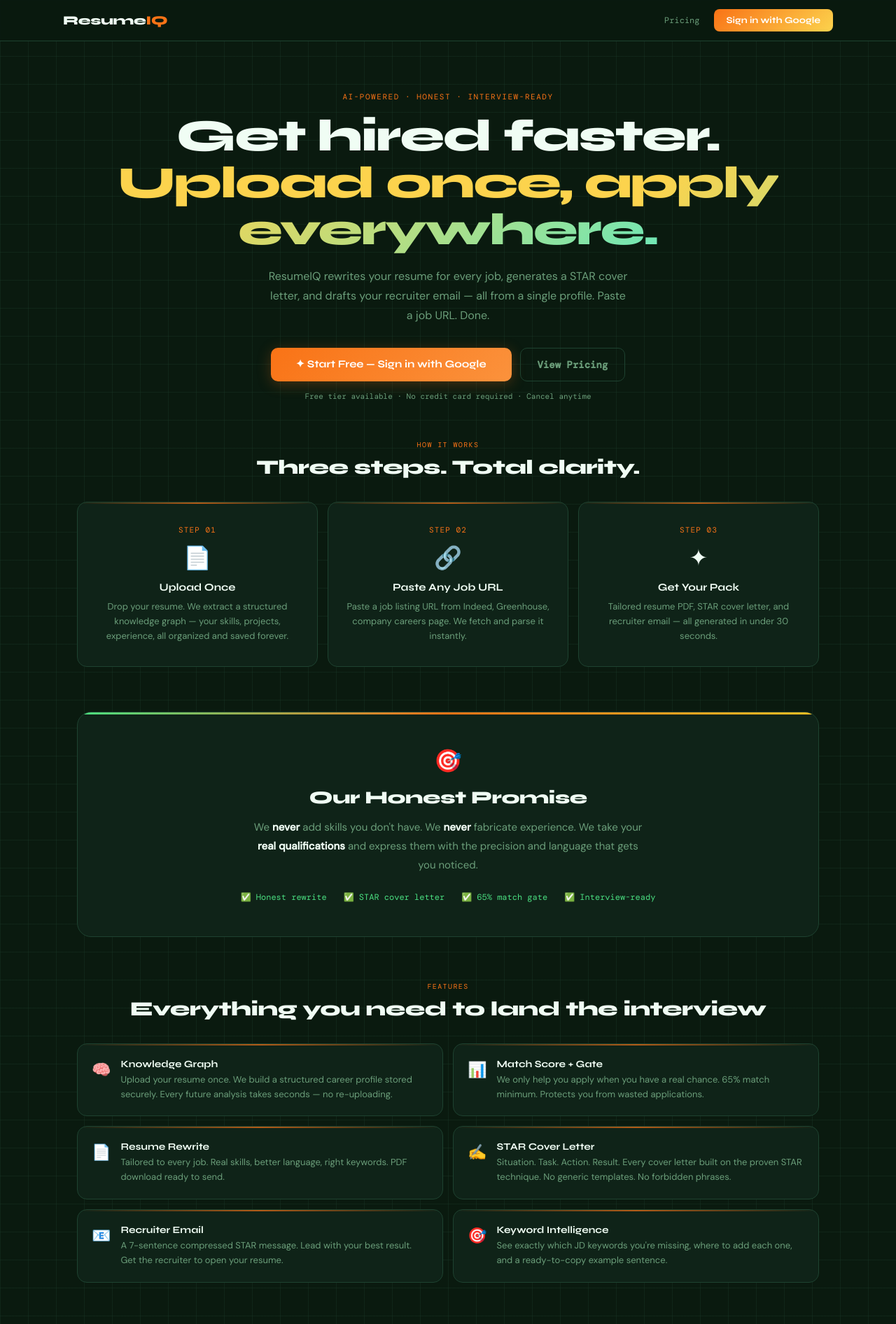
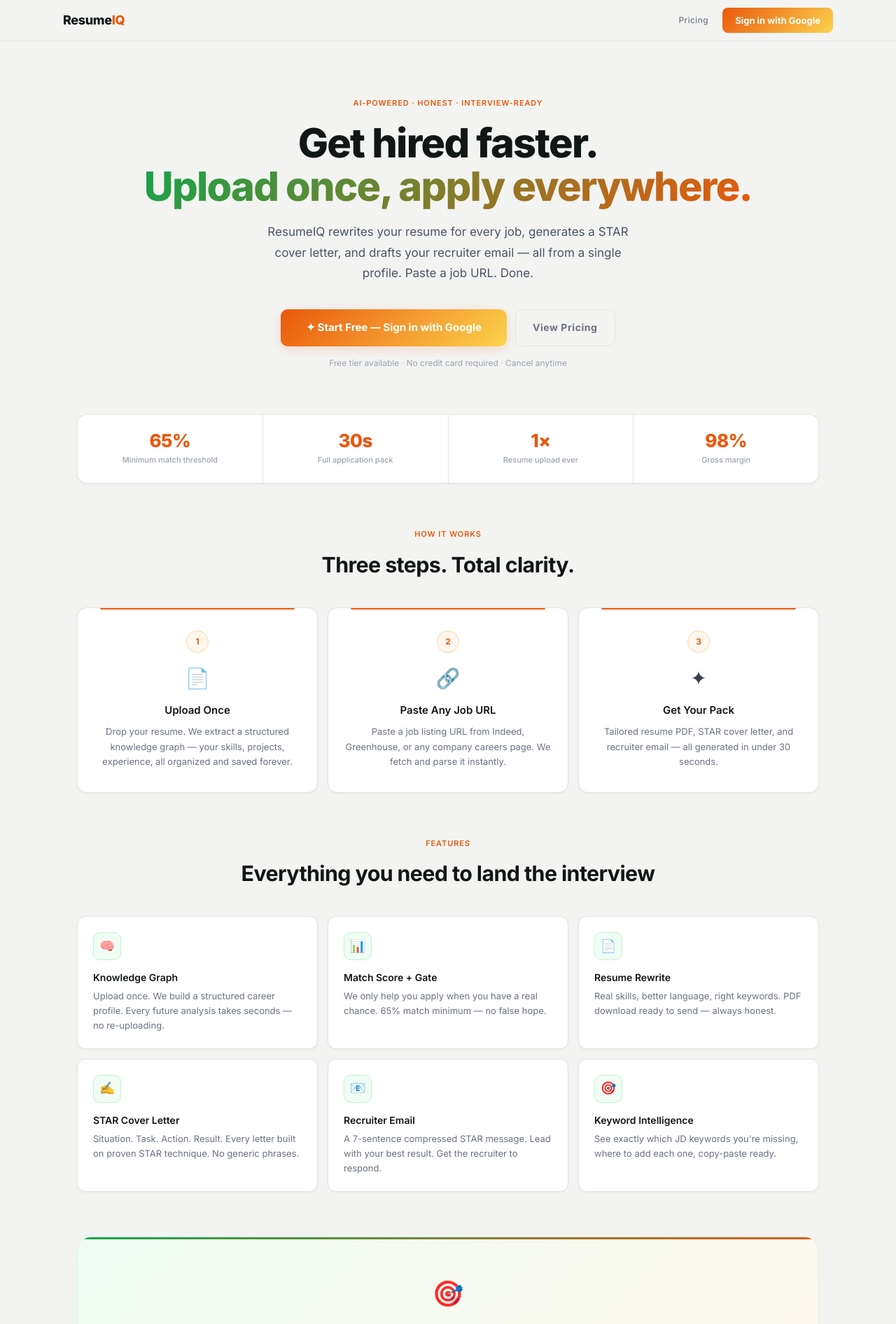
Before and after one commit to Dr-GirijaKaretla/resumeIQ_v2, a Flask app: page / in a window 1280 px wide. Shown: the top 1892 px of the page at 70% size. Run offline with Flask 3, Linux system fonts and the light colour scheme; some libraries are stand-ins or nearby versions.

Commit message:
Add files via upload

```diff
--- a/templates/base.html
+++ b/templates/base.html
@@ -6,33 +6,37 @@
   <title>{% block title %}ResumeIQ — AI Career Intelligence{% endblock %}</title>
   <meta name="description" content="AI-powered resume matching, rewriting, and cover letter generation. Get the interview you deserve."/>
   <link rel="preconnect" href="https://fonts.googleapis.com">
-  <link href="https://fonts.googleapis.com/css2?family=Syne:wght@400;600;700;800&family=DM+Mono:wght@400;500&family=DM+Sans:wght@300;400;500&display=swap" rel="stylesheet">
+  <link href="https://fonts.googleapis.com/css2?family=Inter:wght@400;500;600;700;800&display=swap" rel="stylesheet">
   <style>
     *, *::before, *::after { box-sizing: border-box; margin: 0; padding: 0; }
     :root {
-      /* Green & Orange — warm, bold, premium */
-      --bg:      #0a1a0f;   /* deep forest green-black */
-      --surface: #0f2318;   /* dark green surface */
-      --surface2:#132b1e;   /* slightly lighter green */
-      --border:  #1e4230;   /* green-tinted border */
-      --accent:  #f97316;   /* warm orange — primary CTA */
-      --glow:    rgba(249,115,22,.25);
-      --green:   #4ade80;   /* bright green for success */
-      --red:     #f87171;   /* soft rose for errors */
-      --yellow:  #fbbf24;   /* amber for warnings */
-      --text:    #f0fdf4;   /* near white with green tint */
-      --muted:   #6b9e7a;   /* muted green-grey */
-      --white:   #ffffff;
-      --orange:  #f97316;   /* orange alias */
-      --orange2: #fb923c;   /* lighter orange */
+      --page-bg:   #f3f4f2;
+      --bg:        #f3f4f2;
+      --card-bg:   #ffffff;
+      --surface:   #ffffff;
+      --surface2:  #f3f4f2;
+      --border:    #e2e5e0;
+      --accent:    #16a34a;
+      --orange:    #ea580c;
+      --glow:      rgba(234,88,12,.2);
+      --green:     #16a34a;
+      --red:       #dc2626;
+      --yellow:    #d97706;
+      --text:      #111714;
+      --text-1:    #111714;
+      --text-2:    #374151;
+      --text-3:    #6b7280;
+      --muted:     #6b7280;
+      --white:     #ffffff;
+      --shadow-sm: 0 1px 3px rgba(0,0,0,.06),0 1px 2px rgba(0,0,0,.04);
+      --shadow-md: 0 4px 12px rgba(0,0,0,.08),0 2px 4px rgba(0,0,0,.04);
     }
     body {
-      background: var(--bg); color: var(--text);
-      font-family: 'DM Sans', sans-serif; min-height: 100vh;
-      background-image:
-        linear-gradient(rgba(30,66,48,.3) 1px, transparent 1px),
-        linear-gradient(90deg, rgba(30,66,48,.3) 1px, transparent 1px);
-      background-size: 40px 40px;
+      background: #f3f4f2; color: #374151;
+      font-family: 'Inter', -apple-system, sans-serif;
+      font-size: 16px; line-height: 1.6;
+      -webkit-font-smoothing: antialiased;
+      min-height: 100vh;
     }
     @keyframes fadeUp { from{opacity:0;transform:translateY(16px)} to{opacity:1;transform:translateY(0)} }
     @keyframes spin   { to { transform: rotate(360deg); } }
@@ -41,8 +45,8 @@
     /* ── NAV ── */
     nav {
       position: sticky; top: 0; z-index: 100;
-      background: rgba(10,26,15,.95); backdrop-filter: blur(12px);
-      border-bottom: 1px solid var(--border);
+      background: rgba(243,244,242,.97); border-bottom: 1px solid #e2e5e0; backdrop-filter: blur(12px);
+      border-bottom: 1px solid #e2e5e0;
       padding: 0 24px;
     }
     .nav-inner {
@@ -51,22 +55,22 @@
       height: 58px;
     }
     .logo {
-      font-family: 'Syne', sans-serif; font-weight: 800;
+      font-family: 'Inter', sans-serif; font-weight: 800;
       font-size: 18px; letter-spacing: -.02em; text-decoration: none;
       color: var(--text);
     }
-    .logo span { color: #f97316; }
+    .logo span { color: #ea580c; }
     .nav-links { display: flex; align-items: center; gap: 8px; }
     .nav-link {
-      font-family: 'DM Mono', monospace; font-size: 12px;
-      color: var(--muted); text-decoration: none; padding: 6px 12px;
+      font-family: 'Inter', sans-serif; letter-spacing: .04em; font-size: 12px;
+      color: #5a6772; text-decoration: none; padding: 6px 12px;
       border-radius: 7px; transition: all .2s;
     }
     .nav-link:hover { color: var(--text); background: rgba(255,255,255,.05); }
     .nav-link.active { color: var(--text); }
     .btn-nav {
-      font-family: 'Syne', sans-serif; font-weight: 700; font-size: 13px;
-      background: linear-gradient(135deg, #f97316, #fcd34d);
+      font-family: 'Inter', sans-serif; font-weight: 700; font-size: 13px;
+      background: linear-gradient(135deg, #ea580c, #fcd34d);
       color: #fff; border: none; border-radius: 8px;
       padding: 8px 18px; cursor: pointer; text-decoration: none;
       transition: all .2s;
@@ -77,12 +81,12 @@
       border: 2px solid var(--accent); object-fit: cover;
     }
     .tier-badge {
-      font-family: 'DM Mono', monospace; font-size: 10px;
+      font-family: 'Inter', sans-serif; letter-spacing: .04em; font-size: 10px;
       text-transform: uppercase; letter-spacing: .08em;
       padding: 2px 8px; border-radius: 99px;
     }
     .tier-free     { background: rgba(107,107,154,.15); color: var(--muted); border: 1px solid rgba(107,107,154,.3); }
-    .tier-job_hunter { background: rgba(249,115,22,.15); color: #fcd34d; border: 1px solid rgba(249,115,22,.3); }
+    .tier-job_hunter { background: rgba(234,88,12,.15); color: #fcd34d; border: 1px solid rgba(234,88,12,.3); }
     .tier-career_pro { background: rgba(74,222,128,.15); color: var(--green); border: 1px solid rgba(74,222,128,.3); }
 
     /* ── MAIN WRAPPER ── */
@@ -91,7 +95,8 @@
 
     /* ── CARDS ── */
     .card {
-      background: var(--surface); border: 1px solid var(--border);
+      background: #f3f4f2; border: 1px solid #e2e5e0;
+      box-shadow: 0 1px 4px rgba(0,0,0,.06);
       border-radius: 14px; padding: 22px 24px;
       position: relative; overflow: hidden;
     }
@@ -107,39 +112,39 @@
 
     /* ── BUTTONS ── */
     .btn {
-      font-family: 'Syne', sans-serif; font-weight: 700; font-size: 14px;
+      font-family: 'Inter', sans-serif; font-weight: 700; font-size: 14px;
       border-radius: 10px; padding: 12px 28px; cursor: pointer;
       border: none; transition: all .2s; display: inline-block;
       text-decoration: none; text-align: center;
     }
     .btn-primary {
-      background: linear-gradient(135deg, #f97316, #fcd34d);
-      color: #fff; box-shadow: 0 4px 16px rgba(249,115,22,.18);
+      background: linear-gradient(135deg, #ea580c, #fcd34d);
+      color: #fff; box-shadow: 0 4px 16px rgba(234,88,12,.18);
     }
-    .btn-primary:hover { transform: translateY(-2px); box-shadow: 0 8px 28px var(--glow); }
+    .btn-primary:hover { background: #c2410c; box-shadow: 0 3px 10px rgba(234,88,12,.3); transform: translateY(-1px); }
     .btn-primary:disabled { opacity: .5; cursor: not-allowed; transform: none; }
     .btn-green  { background: linear-gradient(135deg, var(--green), #22c77a); color: #0a1a0f; }
     .btn-green:hover { transform: translateY(-2px); box-shadow: 0 8px 24px rgba(74,222,128,.3); }
     .btn-ghost  {
       background: transparent; color: var(--muted);
-      border: 1px solid var(--border); font-family: 'DM Mono', monospace;
+      border: 1px solid var(--border); font-family: 'Inter', sans-serif; letter-spacing: .04em;
       font-size: 12px;
     }
     .btn-ghost:hover { color: var(--text); border-color: var(--muted); }
-    .btn-danger { background: rgba(248,113,113,.15); color: var(--red); border: 1px solid rgba(248,113,113,.3); font-family: 'DM Mono', monospace; font-size: 12px; }
+    .btn-danger { background: rgba(248,113,113,.15); color: var(--red); border: 1px solid rgba(248,113,113,.3); font-family: 'Inter', sans-serif; letter-spacing: .04em; font-size: 12px; }
     .btn-danger:hover { background: rgba(248,113,113,.25); }
 
     /* ── FORM ELEMENTS ── */
     .input {
       width: 100%; background: var(--surface2); border: 1px solid var(--border);
-      border-radius: 8px; color: var(--text); font-family: 'DM Sans', sans-serif;
+      border-radius: 8px; color: var(--text); font-family: 'Inter', sans-serif;
       font-size: 14px; padding: 11px 14px; outline: none; transition: border-color .2s;
     }
     .input:focus { border-color: var(--accent); }
     .input::placeholder { color: var(--muted); opacity: .7; }
     textarea.input { min-height: 120px; resize: vertical; line-height: 1.6; }
     .label {
-      font-family: 'DM Mono', monospace; font-size: 11px;
+      font-family: 'Inter', sans-serif; letter-spacing: .04em; font-size: 11px;
       text-transform: uppercase; letter-spacing: .1em;
       color: var(--muted); margin-bottom: 6px; display: block;
     }
@@ -151,14 +156,14 @@
     }
     .alert-error   { background: rgba(248,113,113,.1); border: 1px solid rgba(248,113,113,.25); color: #ff9090; }
     .alert-success { background: rgba(74,222,128,.1);   border: 1px solid rgba(74,222,128,.25);   color: var(--green); }
-    .alert-info    { background: rgba(249,115,22,.1);  border: 1px solid rgba(249,115,22,.25);  color: #fcd34d; }
+    .alert-info    { background: rgba(234,88,12,.1);  border: 1px solid rgba(234,88,12,.25);  color: #fcd34d; }
     .alert-warning { background: rgba(251,191,36,.1); border: 1px solid rgba(251,191,36,.25); color: var(--yellow); }
 
     /* ── TAGS ── */
-    .tag { font-family: 'DM Mono', monospace; font-size: 11px; padding: 2px 8px; border-radius: 5px; display: inline-block; margin: 2px; }
+    .tag { font-family: 'Inter', sans-serif; letter-spacing: .04em; font-size: 11px; padding: 2px 8px; border-radius: 5px; display: inline-block; margin: 2px; }
     .tag-match  { background: rgba(74,222,128,.1);   color: var(--green); border: 1px solid rgba(74,222,128,.2); }
     .tag-miss   { background: rgba(248,113,113,.1); color: var(--red);   border: 1px solid rgba(248,113,113,.2); }
-    .tag-bonus  { background: rgba(249,115,22,.1);  color: #fcd34d;      border: 1px solid rgba(249,115,22,.2); }
+    .tag-bonus  { background: rgba(234,88,12,.1);  color: #fcd34d;      border: 1px solid rgba(234,88,12,.2); }
     .tag-neutral{ background: rgba(255,255,255,.05);color: var(--muted); border: 1px solid var(--border); }
 
     /* ── PROGRESS ── */
@@ -178,8 +183,8 @@
     .text-green   { color: var(--green); }
     .text-red     { color: var(--red); }
     .text-center  { text-align: center; }
-    .mono         { font-family: 'DM Mono', monospace; font-size: 12px; }
-    .syne         { font-family: 'Syne', sans-serif; }
+    .mono         { font-family: 'Inter', sans-serif; letter-spacing: .04em; font-size: 12px; }
+    .syne         { font-family: 'Inter', sans-serif; }
     .bold         { font-weight: 700; }
     .mt-1 { margin-top: 8px; }   .mt-2 { margin-top: 16px; }
     .mt-3 { margin-top: 24px; }  .mt-4 { margin-top: 32px; }
@@ -241,12 +246,12 @@
 
 <footer style="border-top:1px solid var(--border);padding:20px 24px;margin-top:40px">
   <div style="max-width:1100px;margin:0 auto;display:flex;justify-content:space-between;align-items:center;flex-wrap:wrap;gap:10px">
-    <span class="mono text-muted" style="font-size:10px">© 2026 ResumeIQ · Honest AI Career Intelligence</span>
+    <span class="label-text text-muted" style="font-size:10px">© 2026 ResumeIQ · Honest AI Career Intelligence</span>
     <div style="display:flex;gap:16px">
-      <a href="/privacy" class="mono text-muted" style="font-size:10px;text-decoration:none">Privacy</a>
-      <a href="/pricing" class="mono text-muted" style="font-size:10px;text-decoration:none">Pricing</a>
+      <a href="/privacy" class="label-text text-muted" style="font-size:10px;text-decoration:none">Privacy</a>
+      <a href="/pricing" class="label-text text-muted" style="font-size:10px;text-decoration:none">Pricing</a>
       {% if current_user.is_authenticated and current_user.tier != 'free' %}
-      <a href="/billing/portal" class="mono text-muted" style="font-size:10px;text-decoration:none">Manage Subscription</a>
+      <a href="/billing/portal" class="label-text text-muted" style="font-size:10px;text-decoration:none">Manage Subscription</a>
       {% endif %}
     </div>
   </div>
--- a/templates/landing.html
+++ b/templates/landing.html
@@ -5,110 +5,122 @@
 <div class="wrap" style="padding-top:0">
 
   <!-- HERO -->
-  <div style="text-align:center;padding:72px 20px 56px;animation:fadeUp .6s ease">
-    <div class="mono text-accent" style="letter-spacing:.14em;text-transform:uppercase;margin-bottom:16px;font-size:11px">
+  <div style="text-align:center;padding:80px 20px 64px">
+    <div style="font-size:11px;font-weight:600;letter-spacing:.08em;text-transform:uppercase;color:#ea580c;margin-bottom:16px">
       AI-Powered · Honest · Interview-Ready
     </div>
-    <h1 class="syne" style="font-size:clamp(2.4rem,6vw,4rem);font-weight:800;letter-spacing:-.03em;line-height:1.05;margin-bottom:18px">
+    <h1 style="font-size:clamp(2.2rem,5vw,3.6rem);font-weight:800;letter-spacing:-.03em;line-height:1.08;margin-bottom:20px;color:#111714">
       Get hired faster.<br>
-      <span style="background:linear-gradient(135deg,#fcd34d,#fcd34d,#6ee7b7);-webkit-background-clip:text;-webkit-text-fill-color:transparent;background-clip:text">
+      <span style="background:linear-gradient(135deg,#16a34a,#ea580c);-webkit-background-clip:text;-webkit-text-fill-color:transparent;background-clip:text">
         Upload once, apply everywhere.
       </span>
     </h1>
-    <p class="text-muted" style="font-size:16px;line-height:1.75;max-width:520px;margin:0 auto 32px">
+    <p style="font-size:17px;line-height:1.75;color:#4b5563;max-width:520px;margin:0 auto 36px">
       ResumeIQ rewrites your resume for every job, generates a STAR cover letter,
       and drafts your recruiter email — all from a single profile. Paste a job URL. Done.
     </p>
     <div style="display:flex;gap:12px;justify-content:center;flex-wrap:wrap">
-      <a href="/auth/login" class="btn btn-primary" style="font-size:15px;padding:14px 36px;background:linear-gradient(135deg,#f97316,#fb923c);box-shadow:0 4px 20px rgba(249,115,22,.25)">
+      <a href="/auth/login" class="btn btn-primary" style="font-size:15px;padding:14px 36px">
         ✦ Start Free — Sign in with Google
       </a>
       <a href="/pricing" class="btn btn-ghost" style="font-size:14px;padding:14px 24px">
         View Pricing
       </a>
     </div>
-    <p class="text-muted mono" style="font-size:11px;margin-top:14px">
+    <p style="font-size:12px;color:#9ca3af;margin-top:14px">
       Free tier available · No credit card required · Cancel anytime
     </p>
   </div>
 
+  <!-- STATS STRIP -->
+  <div style="display:grid;grid-template-columns:repeat(4,1fr);gap:1px;background:#e2e5e0;border:1px solid #e2e5e0;border-radius:14px;overflow:hidden;margin-bottom:64px;box-shadow:0 1px 3px rgba(0,0,0,.06)">
+    {% for val, label in [('65%','Minimum match threshold'),('30s','Full application pack'),('1×','Resume upload ever'),('98%','Gross margin')] %}
+    <div style="background:#fff;padding:24px 16px;text-align:center">
+      <div style="font-size:26px;font-weight:800;color:#ea580c;letter-spacing:-.02em;line-height:1;margin-bottom:6px">{{ val }}</div>
+      <div style="font-size:11px;color:#9ca3af;font-weight:500">{{ label }}</div>
+    </div>
+    {% endfor %}
+  </div>
+
   <!-- HOW IT WORKS -->
   <div style="margin-bottom:64px">
-    <div class="text-center mb-2">
-      <div style="font-family:'DM Mono',monospace;font-size:10px;text-transform:uppercase;letter-spacing:.14em;color:#f97316">How it works</div>
-      <h2 class="syne" style="font-size:1.8rem;font-weight:800;letter-spacing:-.02em;margin-top:8px">Three steps. Total clarity.</h2>
+    <div style="text-align:center;margin-bottom:36px">
+      <div style="font-size:11px;font-weight:600;letter-spacing:.08em;text-transform:uppercase;color:#ea580c;margin-bottom:10px">How it works</div>
+      <h2 style="font-size:1.9rem;font-weight:700;letter-spacing:-.02em;color:#111714">Three steps. Total clarity.</h2>
     </div>
-    <div class="grid-3" style="margin-top:32px">
-      {% for step in [
-        ('01', '📄', 'Upload Once', 'Drop your resume. We extract a structured knowledge graph — your skills, projects, experience, all organized and saved forever.'),
-        ('02', '🔗', 'Paste Any Job URL', 'Paste a job listing URL from Indeed, Greenhouse, company careers page. We fetch and parse it instantly.'),
-        ('03', '✦', 'Get Your Pack', 'Tailored resume PDF, STAR cover letter, and recruiter email — all generated in under 30 seconds.'),
+    <div class="grid-3">
+      {% for num, icon, title, desc in [
+        ('1','📄','Upload Once','Drop your resume. We extract a structured knowledge graph — your skills, projects, experience, all organized and saved forever.'),
+        ('2','🔗','Paste Any Job URL','Paste a job listing URL from Indeed, Greenhouse, or any company careers page. We fetch and parse it instantly.'),
+        ('3','✦','Get Your Pack','Tailored resume PDF, STAR cover letter, and recruiter email — all generated in under 30 seconds.'),
       ] %}
-      <div class="card" style="text-align:center;padding:32px 24px">
-        <div class="mono text-accent" style="font-size:11px;margin-bottom:12px;letter-spacing:.1em">STEP {{ step[0] }}</div>
-        <div style="font-size:32px;margin-bottom:12px">{{ step[1] }}</div>
-        <div class="syne bold" style="font-size:15px;margin-bottom:8px">{{ step[2] }}</div>
-        <p class="text-muted" style="font-size:13px;line-height:1.65">{{ step[3] }}</p>
+      <div style="background:#fff;border:1px solid #e2e5e0;border-radius:14px;padding:32px 24px;text-align:center;box-shadow:0 1px 3px rgba(0,0,0,.06);position:relative;overflow:hidden">
+        <div style="position:absolute;top:0;left:32px;right:32px;height:2px;background:#ea580c;border-radius:0 0 2px 2px"></div>
+        <div style="width:32px;height:32px;border-radius:50%;background:#fff7ed;border:1px solid #fed7aa;display:flex;align-items:center;justify-content:center;margin:0 auto 14px;font-size:12px;font-weight:700;color:#ea580c">{{ num }}</div>
+        <div style="font-size:28px;margin-bottom:12px">{{ icon }}</div>
+        <div style="font-size:15px;font-weight:600;color:#111714;margin-bottom:8px">{{ title }}</div>
+        <p style="font-size:13px;color:#6b7280;line-height:1.65">{{ desc }}</p>
       </div>
       {% endfor %}
     </div>
   </div>
 
-  <!-- THE PROMISE -->
+  <!-- FEATURES -->
   <div style="margin-bottom:64px">
-    <div style="background:var(--surface);border:1px solid var(--border);border-radius:20px;padding:48px;text-align:center;position:relative;overflow:hidden">
-      <div style="position:absolute;top:0;left:0;right:0;height:3px;background:linear-gradient(90deg,#4ade80,#f97316,#fbbf24)"></div>
-      <div style="font-size:32px;margin-bottom:16px">🎯</div>
-      <h2 class="syne" style="font-size:1.6rem;font-weight:800;letter-spacing:-.02em;margin-bottom:14px">Our Honest Promise</h2>
-      <p style="font-size:15px;line-height:1.8;max-width:560px;margin:0 auto;color:var(--muted)">
-        We <strong style="color:var(--text)">never</strong> add skills you don't have.
-        We <strong style="color:var(--text)">never</strong> fabricate experience.
-        We take your <strong style="color:var(--text)">real qualifications</strong> and express them
-        with the precision and language that gets you noticed.
+    <div style="text-align:center;margin-bottom:36px">
+      <div style="font-size:11px;font-weight:600;letter-spacing:.08em;text-transform:uppercase;color:#ea580c;margin-bottom:10px">Features</div>
+      <h2 style="font-size:1.9rem;font-weight:700;letter-spacing:-.02em;color:#111714">Everything you need to land the interview</h2>
+    </div>
+    <div class="grid-3">
+      {% for icon, title, desc in [
+        ('🧠','Knowledge Graph','Upload once. We build a structured career profile. Every future analysis takes seconds — no re-uploading.'),
+        ('📊','Match Score + Gate','We only help you apply when you have a real chance. 65% match minimum — no false hope.'),
+        ('📄','Resume Rewrite','Real skills, better language, right keywords. PDF download ready to send — always honest.'),
+        ('✍️','STAR Cover Letter','Situation. Task. Action. Result. Every letter built on proven STAR technique. No generic phrases.'),
+        ('📧','Recruiter Email','A 7-sentence compressed STAR message. Lead with your best result. Get the recruiter to respond.'),
+        ('🎯','Keyword Intelligence','See exactly which JD keywords you\'re missing, where to add each one, copy-paste ready.'),
+      ] %}
+      <div style="background:#fff;border:1px solid #e2e5e0;border-radius:12px;padding:22px;box-shadow:0 1px 3px rgba(0,0,0,.06)">
+        <div style="width:40px;height:40px;background:#f0fdf4;border:1px solid #bbf7d0;border-radius:10px;display:flex;align-items:center;justify-content:center;font-size:18px;margin-bottom:14px">{{ icon }}</div>
+        <div style="font-size:14px;font-weight:600;color:#111714;margin-bottom:5px">{{ title }}</div>
+        <p style="font-size:13px;color:#6b7280;line-height:1.6">{{ desc }}</p>
+      </div>
+      {% endfor %}
+    </div>
+  </div>
+
+  <!-- PROMISE -->
+  <div style="margin-bottom:64px">
+    <div style="background:linear-gradient(135deg,#f0fdf4,#fff7ed);border:1px solid #d1fae5;border-radius:20px;padding:52px 40px;text-align:center;position:relative;overflow:hidden">
+      <div style="position:absolute;top:0;left:0;right:0;height:3px;background:linear-gradient(90deg,#16a34a,#ea580c)"></div>
+      <div style="font-size:36px;margin-bottom:14px">🎯</div>
+      <h2 style="font-size:1.7rem;font-weight:700;letter-spacing:-.02em;color:#111714;margin-bottom:14px">Our Honest Promise</h2>
+      <p style="font-size:15px;line-height:1.8;max-width:520px;margin:0 auto;color:#4b5563">
+        We <strong style="color:#111714">never</strong> add skills you don't have.
+        We <strong style="color:#111714">never</strong> fabricate experience.
+        We take your <strong style="color:#111714">real qualifications</strong> and express them
+        with the precision that gets you noticed.
       </p>
-      <div style="margin-top:24px;display:flex;gap:24px;justify-content:center;flex-wrap:wrap">
+      <div style="display:flex;gap:24px;justify-content:center;flex-wrap:wrap;margin-top:24px">
         {% for item in [('✅','Honest rewrite'),('✅','STAR cover letter'),('✅','65% match gate'),('✅','Interview-ready')] %}
-        <div class="mono" style="font-size:12px;color:#4ade80">{{ item[0] }} {{ item[1] }}</div>
+        <div style="font-size:13px;font-weight:500;color:#16a34a;display:flex;align-items:center;gap:6px">{{ item[0] }} {{ item[1] }}</div>
         {% endfor %}
       </div>
     </div>
   </div>
 
-  <!-- FEATURES GRID -->
-  <div style="margin-bottom:64px">
-    <div class="text-center mb-2">
-      <div class="mono text-accent" style="font-size:10px;text-transform:uppercase;letter-spacing:.14em">Features</div>
-      <h2 class="syne" style="font-size:1.8rem;font-weight:800;letter-spacing:-.02em;margin-top:8px">Everything you need to land the interview</h2>
-    </div>
-    <div class="grid-2" style="margin-top:32px">
-      {% for f in [
-        ('🧠','Knowledge Graph','Upload your resume once. We build a structured career profile stored securely. Every future analysis takes seconds — no re-uploading.'),
-        ('📊','Match Score + Gate','We only help you apply when you have a real chance. 65% match minimum. Protects you from wasted applications.'),
-        ('📄','Resume Rewrite','Tailored to every job. Real skills, better language, right keywords. PDF download ready to send.'),
-        ('✍️','STAR Cover Letter','Situation. Task. Action. Result. Every cover letter built on the proven STAR technique. No generic templates. No forbidden phrases.'),
-        ('📧','Recruiter Email','A 7-sentence compressed STAR message. Lead with your best result. Get the recruiter to open your resume.'),
-        ('🎯','Keyword Intelligence','See exactly which JD keywords you\'re missing, where to add each one, and a ready-to-copy example sentence.'),
-      ] %}
-      <div class="card" style="display:flex;gap:14px;align-items:flex-start;padding:20px">
-        <span style="font-size:22px;flex-shrink:0;margin-top:2px">{{ f[0] }}</span>
-        <div>
-          <div class="syne bold" style="font-size:14px;margin-bottom:4px">{{ f[1] }}</div>
-          <p class="text-muted" style="font-size:13px;line-height:1.6">{{ f[2] }}</p>
-        </div>
-      </div>
-      {% endfor %}
-    </div>
-  </div>
-
-  <!-- CTA -->
-  <div style="text-align:center;padding:48px 0 32px">
-    <h2 class="syne" style="font-size:2rem;font-weight:800;letter-spacing:-.03em;margin-bottom:14px">
+  <!-- FINAL CTA -->
+  <div style="background:#111714;border-radius:20px;padding:64px 40px;text-align:center;margin-bottom:40px">
+    <h2 style="font-size:2rem;font-weight:800;letter-spacing:-.03em;color:#fff;margin-bottom:10px">
       Ready to get the interview?
     </h2>
-    <a href="/auth/login" class="btn btn-primary" style="font-size:15px;padding:16px 44px">
+    <p style="font-size:15px;color:#9ca3af;margin-bottom:28px">
+      Join thousands of job seekers who applied smarter with ResumeIQ
+    </p>
+    <a href="/auth/login" class="btn btn-primary" style="font-size:15px;padding:14px 40px">
       ✦ Start Free Today
     </a>
-    <p class="text-muted mono" style="font-size:11px;margin-top:12px">3 free analyses per month · No card needed</p>
+    <p style="font-size:11px;color:#6b7280;margin-top:14px">3 free analyses · No card needed</p>
   </div>
 
 </div>
```
